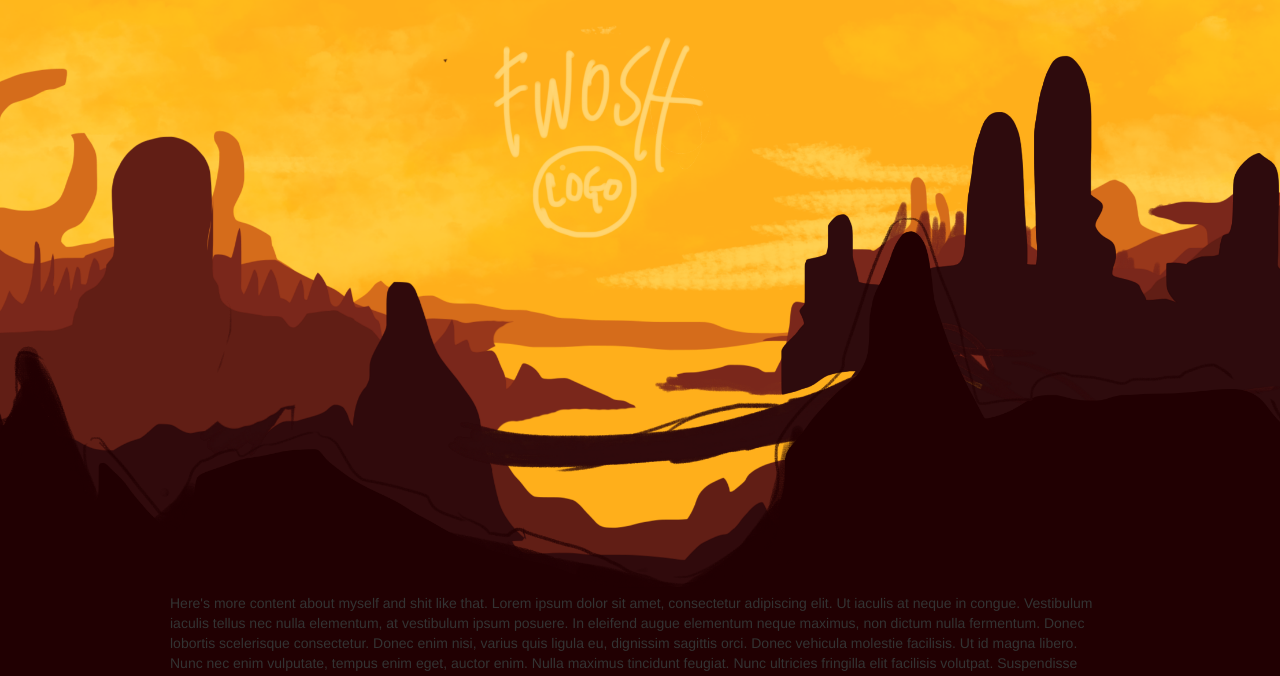
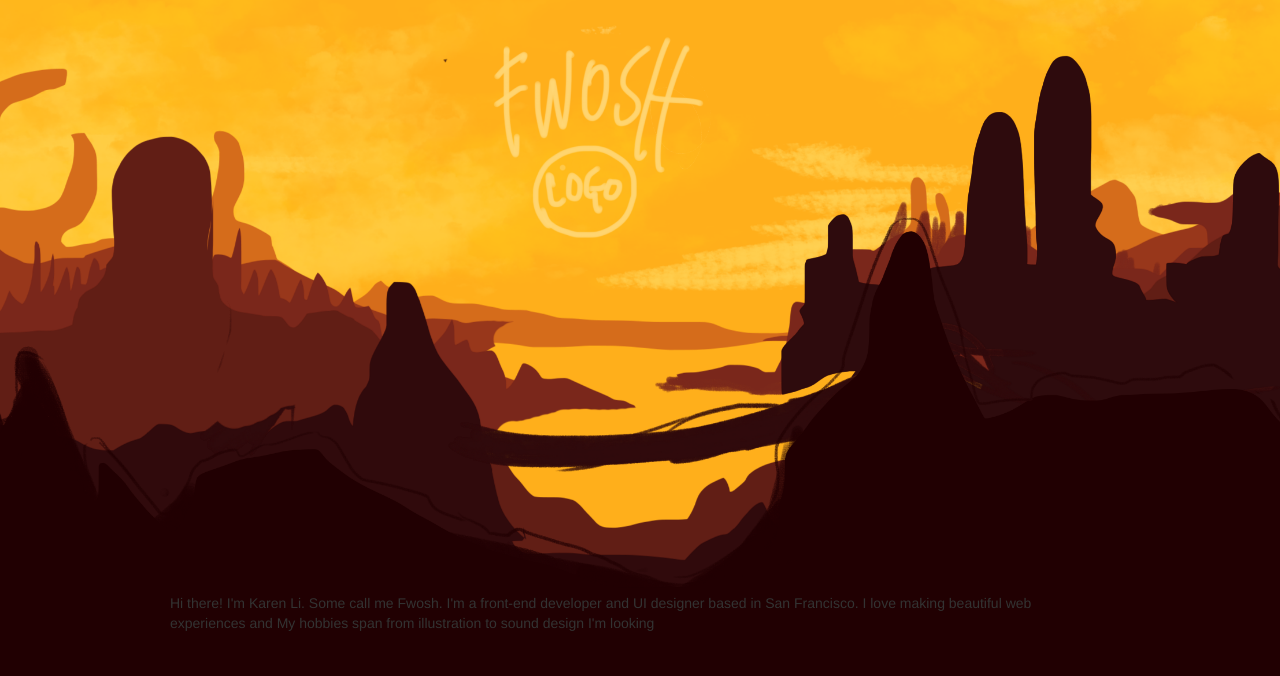
Before and after one commit to fwosh/fwosh.github.io, a plain HTML site: page index.html in a window 1280 px wide. Shown: the part 57-733 px from the top of the page. Drawn offline with nearby package versions, Linux system fonts and the light colour scheme; files whose address does not match are found by name.

Commit message:
adjusting content

```diff
--- a/index.html
+++ b/index.html
@@ -67,14 +67,12 @@
 		<div id="main">
 
 			<div class="section" id="about">
-				Here's more content about myself and shit like that. Lorem ipsum dolor sit amet, consectetur adipiscing elit. Ut iaculis at neque in congue. Vestibulum iaculis tellus nec nulla elementum, at vestibulum ipsum posuere. In eleifend augue elementum neque maximus, non dictum nulla fermentum. Donec lobortis scelerisque consectetur. Donec enim nisi, varius quis ligula eu, dignissim sagittis orci. Donec vehicula molestie facilisis. Ut id magna libero. Nunc nec enim vulputate, tempus enim eget, auctor enim. Nulla maximus tincidunt feugiat. Nunc ultricies fringilla elit facilisis volutpat. Suspendisse blandit vulputate lorem, sit amet feugiat enim dapibus vitae. Ut laoreet tellus at risus facilisis convallis. Sed pellentesque faucibus condimentum. Nunc dolor eros, posuere nec sollicitudin et, posuere nec justo. Morbi scelerisque rutrum mi, a varius nulla tincidunt vitae.
-				<br>
-				Here's more content about myself and shit like that. Lorem ipsum dolor sit amet, consectetur adipiscing elit. Ut iaculis at neque in congue. Vestibulum iaculis tellus nec nulla elementum, at vestibulum ipsum posuere. In eleifend augue elementum neque maximus, non dictum nulla fermentum. Donec lobortis scelerisque consectetur. Donec enim nisi, varius quis ligula eu, dignissim sagittis orci. Donec vehicula molestie facilisis. Ut id magna libero. Nunc nec enim vulputate, tempus enim eget, auctor enim. Nulla maximus tincidunt feugiat. Nunc ultricies fringilla elit facilisis volutpat. Suspendisse blandit vulputate lorem, sit amet feugiat enim dapibus vitae. Ut laoreet tellus at risus facilisis convallis. Sed pellentesque faucibus condimentum. Nunc dolor eros, posuere nec sollicitudin et, posuere nec justo. Morbi scelerisque rutrum mi, a varius nulla tincidunt vitae.
-				Here's more content about myself and shit like that. Lorem ipsum dolor sit amet, consectetur adipiscing elit. Ut iaculis at neque in congue. Vestibulum iaculis tellus nec nulla elementum, at vestibulum ipsum posuere. In eleifend augue elementum neque maximus, non dictum nulla fermentum. Donec lobortis scelerisque consectetur. Donec enim nisi, varius quis ligula eu, dignissim sagittis orci. Donec vehicula molestie facilisis. Ut id magna libero. Nunc nec enim vulputate, tempus enim eget, auctor enim. Nulla maximus tincidunt feugiat. Nunc ultricies fringilla elit facilisis volutpat. Suspendisse blandit vulputate lorem, sit amet feugiat enim dapibus vitae. Ut laoreet tellus at risus facilisis convallis. Sed pellentesque faucibus condimentum. Nunc dolor eros, posuere nec sollicitudin et, posuere nec justo. Morbi scelerisque rutrum mi, a varius nulla tincidunt vitae.
-				<br>
-				Here's more content about myself and shit like that. Lorem ipsum dolor sit amet, consectetur adipiscing elit. Ut iaculis at neque in congue. Vestibulum iaculis tellus nec nulla elementum, at vestibulum ipsum posuere. In eleifend augue elementum neque maximus, non dictum nulla fermentum. Donec lobortis scelerisque consectetur. Donec enim nisi, varius quis ligula eu, dignissim sagittis orci. Donec vehicula molestie facilisis. Ut id magna libero. Nunc nec enim vulputate, tempus enim eget, auctor enim. Nulla maximus tincidunt feugiat. Nunc ultricies fringilla elit facilisis volutpat. Suspendisse blandit vulputate lorem, sit amet feugiat enim dapibus vitae. Ut laoreet tellus at risus facilisis convallis. Sed pellentesque faucibus condimentum. Nunc dolor eros, posuere nec sollicitudin et, posuere nec justo. Morbi scelerisque rutrum mi, a varius nulla tincidunt vitae.
-				<br>
-				Here's more content about myself and shit like that. Lorem ipsum dolor sit amet, consectetur adipiscing elit. Ut iaculis at neque in congue. Vestibulum iaculis tellus nec nulla elementum, at vestibulum ipsum posuere. In eleifend augue elementum neque maximus, non dictum nulla fermentum. Donec lobortis scelerisque consectetur. Donec enim nisi, varius quis ligula eu, dignissim sagittis orci. Donec vehicula molestie facilisis. Ut id magna libero. Nunc nec enim vulputate, tempus enim eget, auctor enim. Nulla maximus tincidunt feugiat. Nunc ultricies fringilla elit facilisis volutpat. Suspendisse blandit vulputate lorem, sit amet feugiat enim dapibus vitae. Ut laoreet tellus at risus facilisis convallis. Sed pellentesque faucibus condimentum. Nunc dolor eros, posuere nec sollicitudin et, posuere nec justo. Morbi scelerisque rutrum mi, a varius nulla tincidunt vitae.
+			Hi there! I'm Karen Li. Some call me Fwosh.
+			I'm a front-end developer and UI designer based in San Francisco. I love making beautiful web experiences and
+			My hobbies span from illustration to sound design
+
+			I'm looking
+
 			</div>
 
 			<div class="section" id ="work">
```
